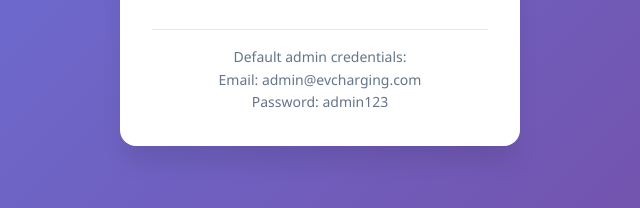
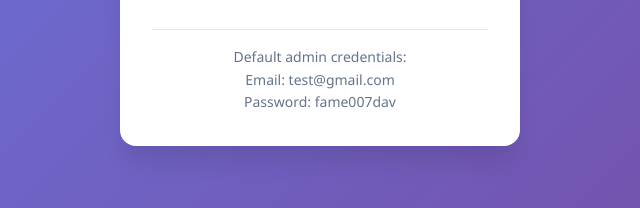
Before and after one commit to Emmanuel-Iyahen/ev-charging-frontend, a plain HTML site: page admin-cpms/login.html in a window 1280 px wide. Shown: the part 539-747 px from the top of the page, 320-960 px from the left. Drawn offline with Linux system fonts and the light colour scheme.

Commit message:
admin default added

```diff
--- a/admin-cpms/login.html
+++ b/admin-cpms/login.html
@@ -37,8 +37,8 @@
             <div style="margin-top: 2rem; padding-top: 1rem; border-top: 1px solid #e2e8f0; text-align: center;">
                 <p style="color: #64748b; font-size: 0.875rem;">
                     Default admin credentials:<br>
-                    Email: admin@evcharging.com<br>
-                    Password: admin123
+                    Email: test@gmail.com<br>
+                    Password: fame007dav
                 </p>
             </div>
         </div>
```
